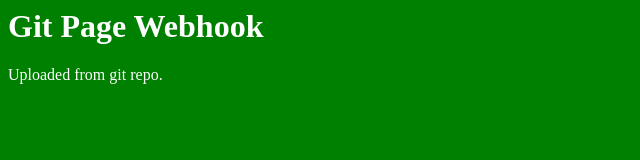
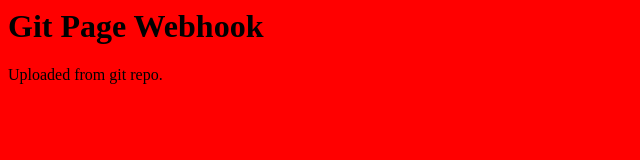
Before and after one commit to SharadSinha03/DemoAWS, a plain HTML site: page index.html in a window 1280 px wide. Shown: the whole page, without its empty margins (0-640 px from the left). Drawn offline with Linux system fonts and the light colour scheme.

Commit message:
Update index.html

```diff
--- a/index.html
+++ b/index.html
@@ -1,4 +1,4 @@
-<html style="background-color:green; color: white;">
+<html style="background-color:red; color: black;">
 <body>
 <h1>
 Git Page Webhook
```
